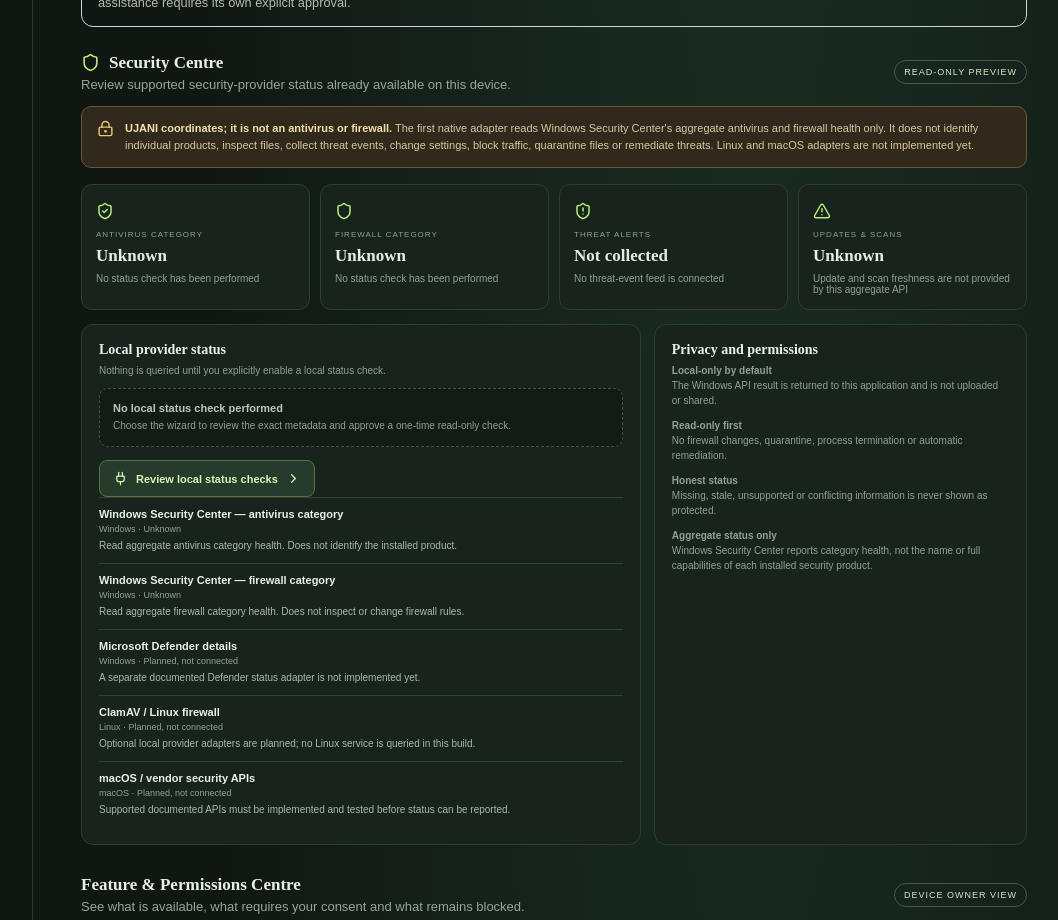
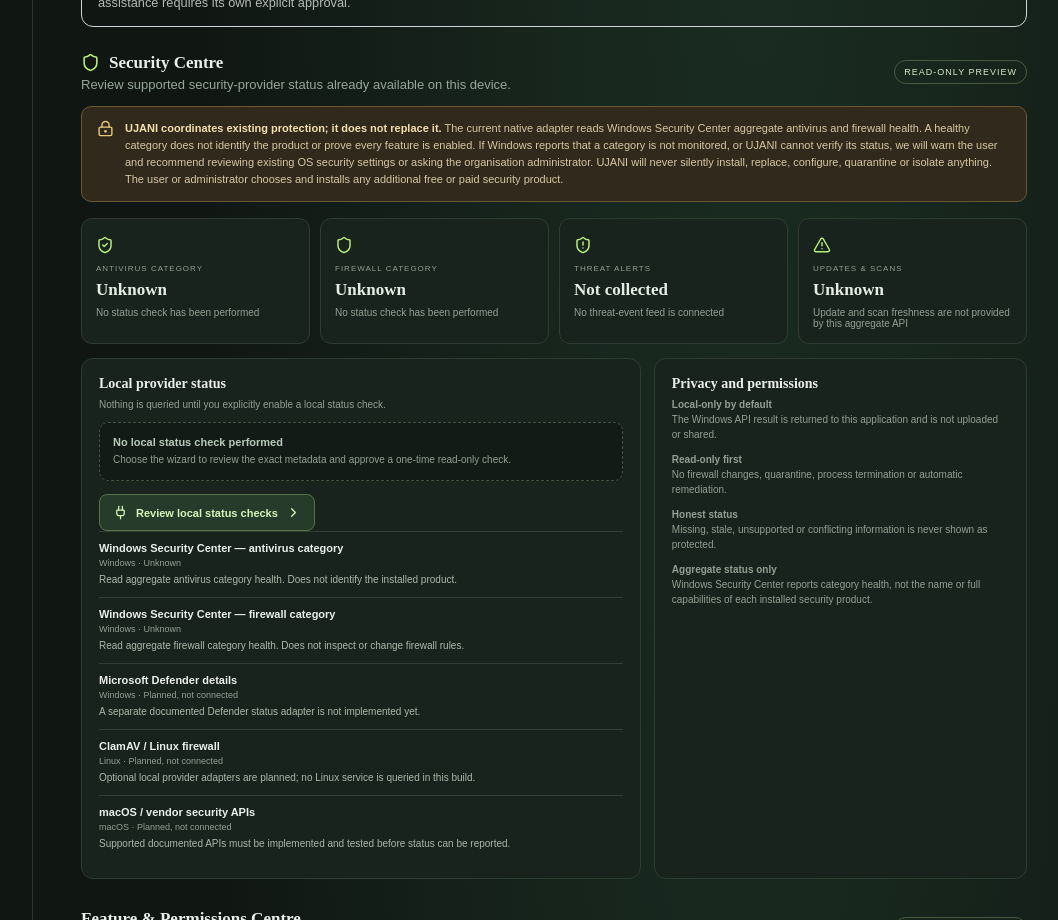
Before and after one commit to asifshadab33/UJANI-PUBLIC-AI-, a React (Vite) app in the folder apps/desktop/: page / in a window 1280 px wide. Shown: the part 1660-2580 px from the top of the page, without its empty margins (205-1263 px from the left). Built offline with nearby package versions, Linux system fonts and the light colour scheme.

Commit message:
Clarify reuse-first security posture and user-owned installation

```diff
--- a/apps/desktop/src/SecurityCentre.tsx
+++ b/apps/desktop/src/SecurityCentre.tsx
@@ -81,7 +81,7 @@ export default function SecurityCentre() {
 
   return <section className="security-centre" id="security-centre" tabIndex={-1} aria-labelledby="security-title">
     <div className="section-heading"><div><h2 id="security-title"><Shield size={19}/> Security Centre</h2><p>Review supported security-provider status already available on this device.</p></div><span className="security-prototype-label">READ-ONLY PREVIEW</span></div>
-    <div className="security-disclaimer" role="note"><LockKeyhole size={17}/><span><b>UJANI coordinates; it is not an antivirus or firewall.</b> The first native adapter reads Windows Security Center's aggregate antivirus and firewall health only. It does not identify individual products, inspect files, collect threat events, change settings, block traffic, quarantine files or remediate threats. Linux and macOS adapters are not implemented yet.</span></div>
+    <div className="security-disclaimer" role="note"><LockKeyhole size={17}/><span><b>UJANI coordinates existing protection; it does not replace it.</b> The current native adapter reads Windows Security Center aggregate antivirus and firewall health. A healthy category does not identify the product or prove every feature is enabled. If Windows reports that a category is not monitored, or UJANI cannot verify its status, we will warn the user and recommend reviewing existing OS security settings or asking the organisation administrator. UJANI will never silently install, replace, configure, quarantine or isolate anything. The user or administrator chooses and installs any additional free or paid security product.</span></div>
     <div className="security-metrics">
       <article className="security-metric"><ShieldCheck/><small>ANTIVIRUS CATEGORY</small><b>{statusLabel(antivirus?.status)}</b><span>{statusDetail(antivirus)}</span></article>
       <article className="security-metric"><Shield/><small>FIREWALL CATEGORY</small><b>{statusLabel(firewall?.status)}</b><span>{statusDetail(firewall)}</span></article>
```
